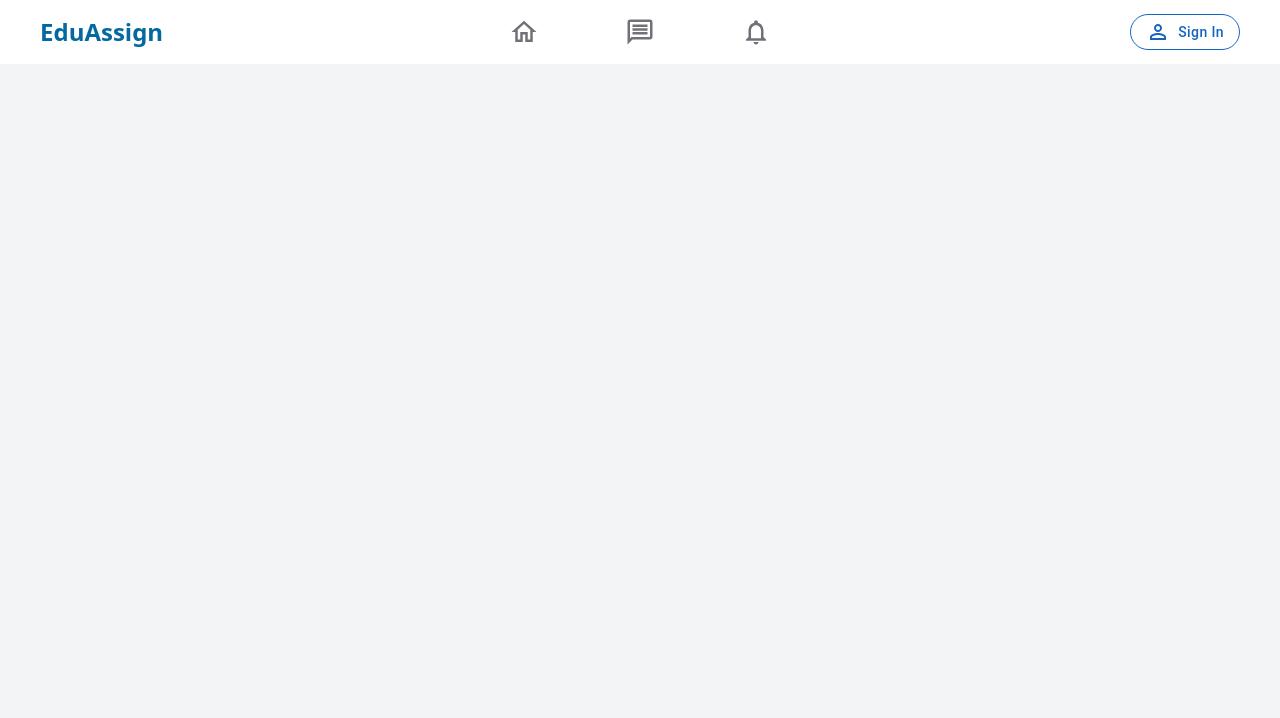
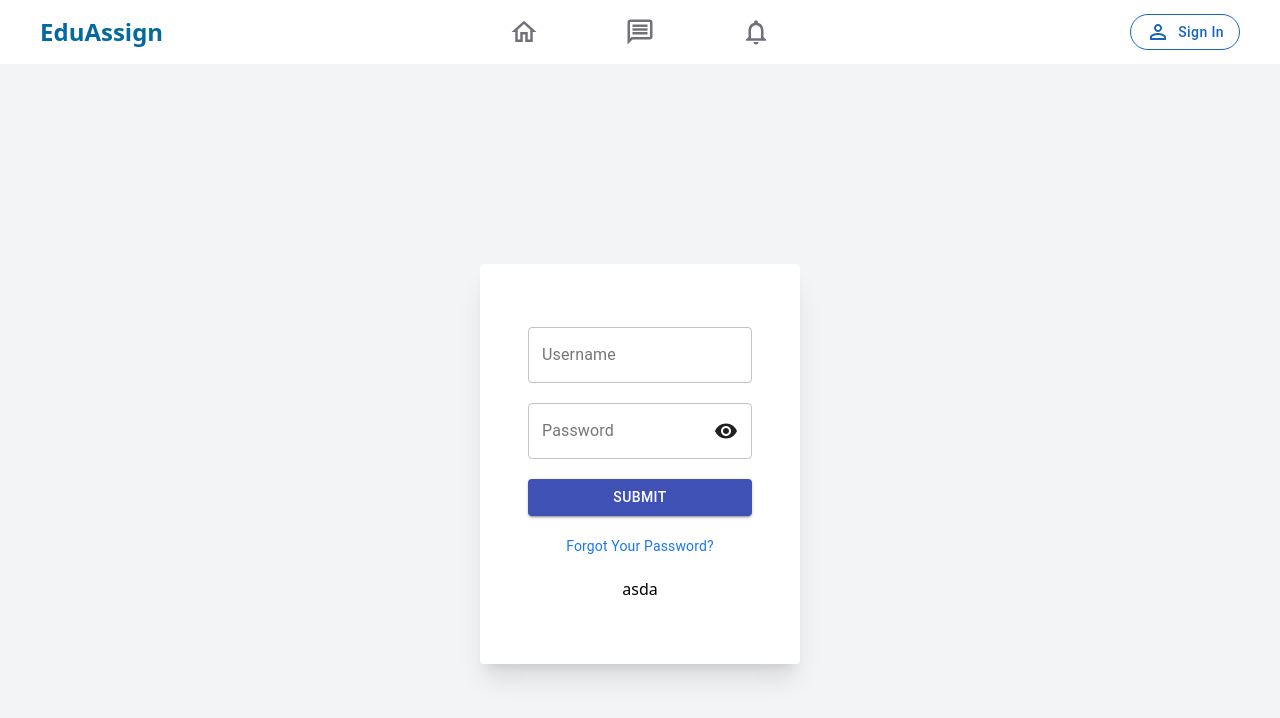
Before and after one commit to eliasrizik93/EduAssign, a React (Create React App) app in the folder client/: page /auth in a window 1280 px wide. Before the commit this address had no page. Shown: the top 718 px of the page. Built offline with nearby package versions, Linux system fonts and the light colour scheme.

Commit message:
add user sign i npage

```diff
--- a/client/src/App.tsx
+++ b/client/src/App.tsx
@@ -2,6 +2,7 @@ import React from "react";
 import NavBar from "./components/NavBar/NavBar";
 import { Route, Routes } from "react-router-dom";
 import MessagesPage from "./components/Messages/MessagesPage";
+import Auth from "./components/Auth/Auth";
 
 const App: React.FC = () => {
   const homePaths = ["", "/", "/home"];
@@ -13,6 +14,7 @@ const App: React.FC = () => {
           <Route key={index} path={path} element={<> </>} />
         ))}
         <Route path="/messages" element={<MessagesPage />} />
+        <Route path="/auth" element={<Auth />} />
       </Routes>
     </>
   );
--- a/client/src/common/Funcitons.tsx
+++ b/client/src/common/Funcitons.tsx
@@ -36,6 +36,8 @@ export const getUserColor = (userId: number): string => {
     return userColorMap[userId];
   }
   const randomColorIndex = Math.floor(Math.random() * colors.length);
-  userColorMap[userId] = colors[randomColorIndex]
-  return userColorMap[userId]
+  userColorMap[userId] = colors[randomColorIndex];
+  return userColorMap[userId];
 };
+
+export const specialCharacters = /^[a-zA-Z0-9]*$/;
--- /dev/null
+++ b/client/src/components/Auth/Auth.tsx
@@ -0,0 +1,84 @@
+import TextField from "@material-ui/core/TextField";
+import Button from "@material-ui/core/Button";
+import { useState } from "react";
+import { specialCharacters } from "../../common/Funcitons";
+
+import { Visibility, VisibilityOff } from "@material-ui/icons";
+import { Link } from "react-router-dom";
+import Typography from "@material-ui/core/Typography";
+import { Divider } from "@mui/material";
+const Auth = () => {
+  const [username, setUsername] = useState<string>("");
+  const [password, setPassword] = useState<string>("");
+  const [error, setError] = useState<boolean>(false);
+  const [showPassword, setShowPassword] = useState<boolean>(false);
+  const handleUsernameChange = (event: React.ChangeEvent<HTMLInputElement>) => {
+    const { value } = event.target;
+    if (specialCharacters.test(value) || value === "") {
+      setError(false);
+    } else {
+      setError(true);
+    }
+    setUsername(value);
+  };
+  const handleTogglePasswordVisibility = () => setShowPassword(!showPassword);
+  const handlePasswordBlur = () => {
+    setShowPassword(false);
+  };
+  return (
+    <div className="flex justify-center items-center h-screen">
+      <form className="bg-white h-1/2 w-1/4 shadow-xl rounded  flex flex-col space-y-5 p-12 flex justify-center items-center ">
+        <TextField
+          label="Username"
+          variant="outlined"
+          value={username}
+          onChange={handleUsernameChange}
+          className="mb-4 w-full"
+        />
+
+        {error && <span className="text-red-500">Invalid username</span>}
+
+        <TextField
+          label="Password"
+          type={showPassword ? "text" : "password"}
+          value={password}
+          variant="outlined"
+          onChange={(e) => setPassword(e.target.value)}
+          className="mb-4 w-full"
+          onBlur={handlePasswordBlur}
+          InputProps={{
+            endAdornment: (
+              <div
+                onClick={handleTogglePasswordVisibility}
+                style={{ cursor: "pointer" }}
+              >
+                {showPassword ? <VisibilityOff /> : <Visibility />}
+              </div>
+            ),
+          }}
+        />
+
+        <Button
+          type="submit"
+          variant="contained"
+          color="primary"
+          className="w-full"
+        >
+          Submit
+        </Button>
+        <Typography variant="body2" style={{ color: "#1877f1" }}>
+          <Link to="/forgot-password">Forgot Your Password?</Link>
+        </Typography>
+        <Divider
+          variant="fullWidth"
+          orientation="horizontal"
+          color="primary"
+          sx={{ margin: "16px 0" }}
+        />
+        asda
+      </form>
+    </div>
+  );
+};
+
+export default Auth;
--- a/client/src/components/Messages/MessageContent/MessageContent.tsx
+++ b/client/src/components/Messages/MessageContent/MessageContent.tsx
@@ -1,4 +1,4 @@
-import { makeStyles, TextField, Button, Paper } from "@material-ui/core";
+import { makeStyles, TextField, Paper } from "@material-ui/core";
 import ThumbUpIcon from "@material-ui/icons/ThumbUp";
 
 import SendIcon from "@material-ui/icons/Send";
--- a/client/src/components/NavBar/NavBar.tsx
+++ b/client/src/components/NavBar/NavBar.tsx
@@ -113,7 +113,7 @@ const NavBar: React.FC = () => {
           data-testid="Sign-in"
           variant="outlined"
           className={classes.roundedButton}
-          onClick={() => navigate("/signin")}
+          onClick={() => navigate("/Auth")}
         >
           <PersonOutlineIcon className={classes.signInIcon} />
           <span className={`ml-2 ${classes.signInText}`}>Sign in</span>
```
